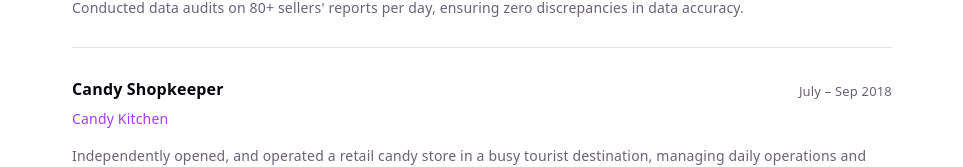
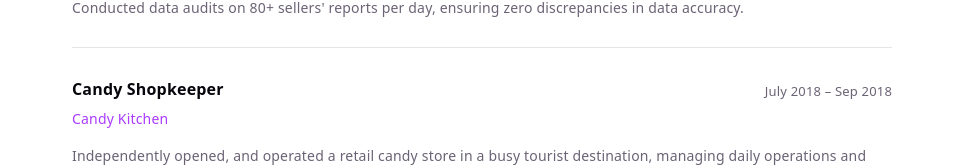
Before and after one commit to puiheiyan/phyan, a React (Vite) app: page / in a window 1280 px wide. Shown: the part 3833-4000 px from the top of the page, without its empty margins (158-1121 px from the left). Built offline with nearby package versions, Linux system fonts and the light colour scheme.

Commit message:
Update experience.js

```diff
--- a/src/data/experience.js
+++ b/src/data/experience.js
@@ -68,7 +68,7 @@ export const EXPERIENCE = [
   {
     role: 'Candy Shopkeeper',
     company: 'Candy Kitchen',
-    period: 'July – Sep 2018',
+    period: 'July 2018 – Sep 2018',
     description:
       'Independently opened, and operated a retail candy store in a busy tourist destination, managing daily operations and providing excellent customer service.',
   },
```
